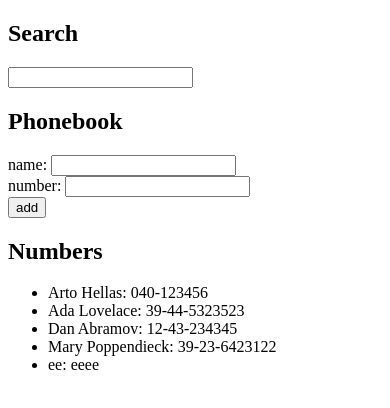
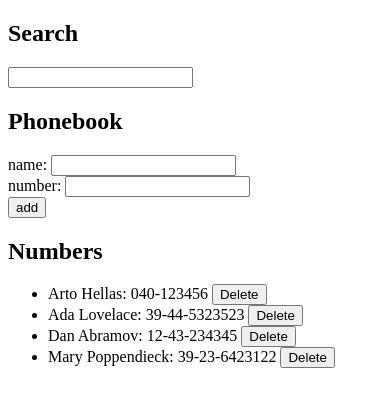
Before and after one commit to theS1LV3R/fullstackopen, a React (Create React App) app in the folder part2/phonebook/: page / in a window 390 px wide. Shown: the top 408 px of the page. Built offline with nearby package versions, Linux system fonts and the light colour scheme; data requests are answered from the project's data file.

Commit message:
The Phonebook Step9 (2.17)

```diff
--- a/part2/phonebook/db.json
+++ b/part2/phonebook/db.json
@@ -19,11 +19,6 @@
       "name": "Mary Poppendieck",
       "number": "39-23-6423122",
       "id": 4
-    },
-    {
-      "name": "ee",
-      "number": "eeee",
-      "id": 5
     }
   ]
 }
--- a/part2/phonebook/src/App.jsx
+++ b/part2/phonebook/src/App.jsx
@@ -29,6 +29,7 @@ const App = () => {
             .toLowerCase()
             .includes(searchString.toLowerCase())
         )}
+        setPeople={setPeople}
       />
     </div>
   );
--- a/part2/phonebook/src/components/People.jsx
+++ b/part2/phonebook/src/components/People.jsx
@@ -1,10 +1,21 @@
 import Person from "./Person";
 
-export default function People({ people }) {
+import numbers from "../services/numbers";
+
+export default function People({ people, setPeople }) {
+  const deletePerson = async (removedPerson) => {
+    if (
+      window.confirm(`Are you sure you want to delete ${removedPerson.name}`)
+    ) {
+      await numbers.delete(removedPerson.id);
+      setPeople(people.filter((p) => p.id !== removedPerson.id));
+    }
+  };
+
   return (
     <ul>
       {people.map((person) => (
-        <Person key={person.name} person={person} />
+        <Person key={person.name} person={person} deletePerson={deletePerson} />
       ))}
     </ul>
   );
--- a/part2/phonebook/src/components/Person.jsx
+++ b/part2/phonebook/src/components/Person.jsx
@@ -1,3 +1,12 @@
-export default function Person({ person }) {
-  return <li>{person.name}: {person.number ?? "no number"}</li>;
+export default function Person({ person, deletePerson }) {
+  return (
+    <li>
+      {person.name}: {person.number ?? "no number"}{" "}
+      <input
+        type="button"
+        value="Delete"
+        onClick={() => deletePerson(person)}
+      />
+    </li>
+  );
 }
--- a/part2/phonebook/src/services/numbers.js
+++ b/part2/phonebook/src/services/numbers.js
@@ -20,9 +20,14 @@ async function add(newPerson) {
     .catch((e) => Promise.reject(e));
 }
 
+async function _delete(id) {
+  return await axios.delete(`/persons/${id}`)
+}
+
 const numbers = {
   getAll,
   add,
+  delete: _delete
 };
 
 export default numbers;
```
